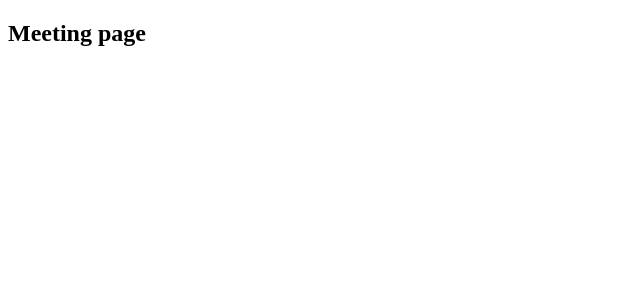
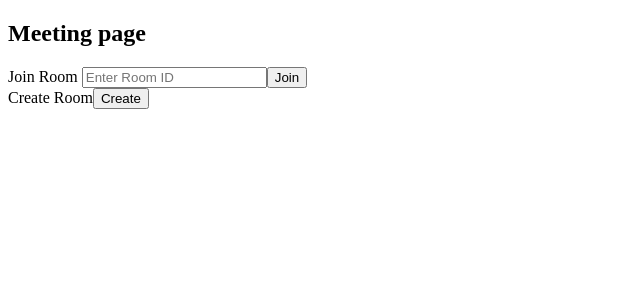
Before and after one commit to SumedhaKS/LinkUp, a React (Vite) app in the folder frontend/: page /meeting in a window 1280 px wide. Shown: the top 300 px of the page, without its empty margins (0-640 px from the left). Built offline with nearby package versions, Linux system fonts and the light colour scheme; no server answers.

Commit message:
meeting structured, websockets setup done

```diff
--- a/frontend/package.json
+++ b/frontend/package.json
@@ -13,7 +13,8 @@
     "axios": "^1.7.9",
     "react": "^18.3.1",
     "react-dom": "^18.3.1",
-    "react-router": "^7.1.2"
+    "react-router": "^7.1.2",
+    "socket.io-client": "^4.8.1"
   },
   "devDependencies": {
     "@eslint/js": "^9.17.0",
--- a/frontend/src/pages/Home.jsx
+++ b/frontend/src/pages/Home.jsx
@@ -1,8 +1,19 @@
-export function Home(){
+import { useNavigate } from "react-router";
+
+export function Home() {
+    const navigate = useNavigate()
     return <div>
         <h2>
             Home Page
         </h2>
+        <br />
+        <br />
+        <h4>Welcome</h4>
+        <div>
+            <button onClick={()=> navigate('/signup')} >Sign Up</button>
+            <button onClick={()=> navigate('/signin')} >Sign In</button>
+        </div>
+
     </div>
 }
 
--- a/frontend/src/pages/Meeting.jsx
+++ b/frontend/src/pages/Meeting.jsx
@@ -1,8 +1,40 @@
-export function Meeting(){
+import { useEffect, useState } from "react";
+import { socket } from "../services/socket"
+import axios from "axios";
+
+export const Meeting = () => {
+    const [meetingId, setMeetingId] = useState("");
+
+    const joinRoom = () => {
+        const token = localStorage.getItem("token");
+        console.log(token)
+        socket.emit("joinRoom", {
+            toJoin: meetingId,
+            token: `Bearer ${token}`
+        })
+    }
+
+    const createRoom = () => {
+        // Room creation call logic
+    }
+
     return <div>
         <h2>
             Meeting page
         </h2>
+
+        <div>
+            <div>
+                <label>Join Room </label>
+                <input type="text" value={meetingId} placeholder="Enter Room ID" onChange={(e) => setMeetingId(e.target.value)} />
+                <button onClick={joinRoom} >Join</button>
+            </div>
+
+            <div>
+                <label>Create Room</label>
+                <button onClick={createRoom}>Create</button>
+            </div>
+        </div>
     </div>
 }
 
--- /dev/null
+++ b/frontend/src/services/socket.js
@@ -0,0 +1,5 @@
+import { io } from "socket.io-client"
+
+const socket = io("http://localhost:3001")
+
+export { socket };
```
Also changed, not shown: 2 other files (tests, documents, lock files or other folders).
